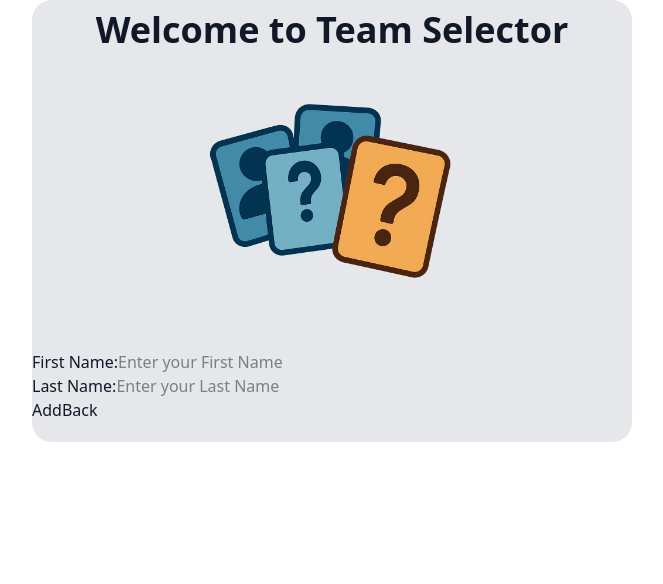
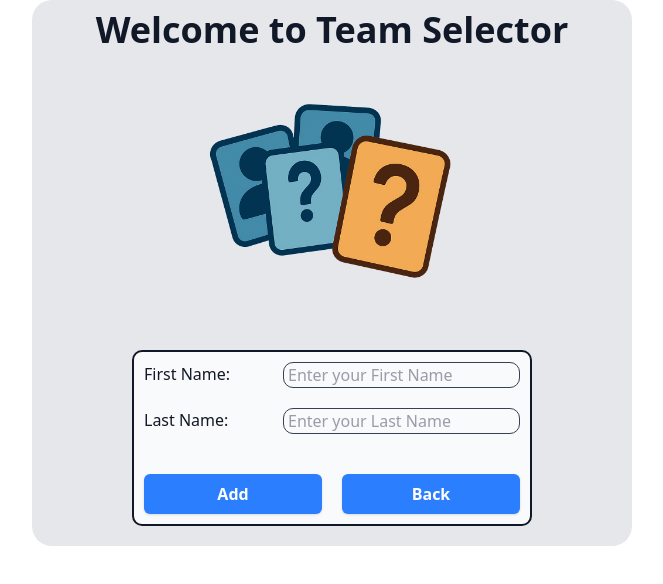
Before and after one commit to rezam91/RandomPeople, a React (Vite) app: page /select in a window 1280 px wide. Shown: the top 584 px of the page, without its empty margins (308-971 px from the left). Built offline with nearby package versions, Linux system fonts and the light colour scheme.

Commit message:
feat(style): added to select page

```diff
--- a/src/pages/Select.jsx
+++ b/src/pages/Select.jsx
@@ -28,19 +28,21 @@ const Select = () => {
     }
     return (
         <form onSubmit={handleSubmit(submitForm)}>
-            <div>
-                <div>
+            <div className="flex flex-col gap-[10px] bg-gray-50 rounded-[10px] ml-auto mr-auto p-[10px] w-2/3 border-2">
+                <div className="flex justify-between">
                     <label >First Name:</label>
-                    <input type="text" placeholder="Enter your First Name" {...register('firstName')} />
+                    <input className="text-gray-700 border-1 rounded-[10px] pl-[4px]" type="text" placeholder="Enter your First Name" {...register('firstName')} />
                 </div>
-                <div>{formState.errors.firstName && formState.errors.firstName.message}</div>
-                <div>
+                <div className="text-red-500 text-sm">{formState.errors.firstName && formState.errors.firstName.message}</div>
+                <div className="flex justify-between">
                     <label >Last Name:</label>
-                    <input type="text" placeholder="Enter your Last Name" {...register('lastName')} />
+                    <input className="text-gray-700 border-1 rounded-[10px] pl-[4px]" type="text" placeholder="Enter your Last Name" {...register('lastName')} />
                 </div>
-                <div>{formState.errors.lastName && formState.errors.lastName.message}</div>
-                <button type="submit">Add</button>
-                <button onClick={() => navigate('/')}>Back</button>
+                <div className="text-red-500 text-sm">{formState.errors.lastName && formState.errors.lastName.message}</div>
+                <div className="flex gap-[20px] mt-[20px]">
+                    <button className="flex-1 bg-blue-500 hover:bg-blue-600 hover:cursor-pointer text-white font-semibold py-2 px-4 rounded-md shadow transition duration-200" type="submit">Add</button>
+                    <button className="flex-1 bg-blue-500 hover:bg-blue-600  hover:cursor-pointer text-white font-semibold py-2 px-4 rounded-md shadow transition duration-200" onClick={() => navigate('/')}>Back</button>
+                </div>
             </div>
         </form>
     )
```
